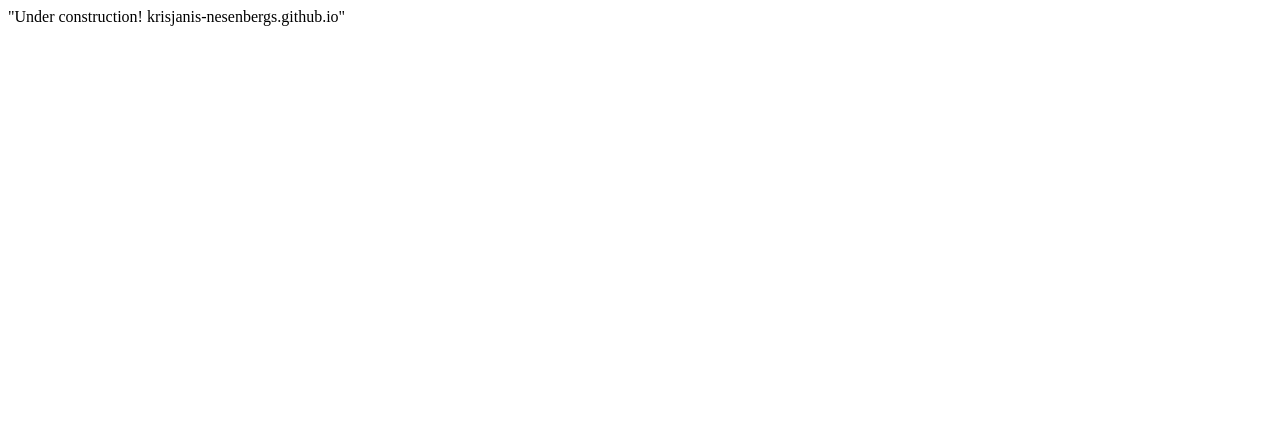
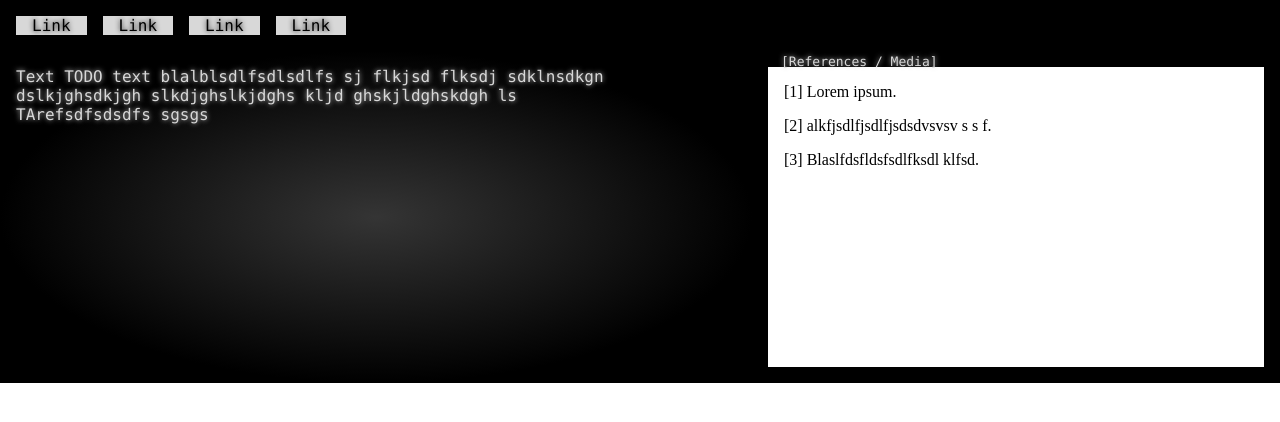
Before and after one commit to krisjanis-nesenbergs/krisjanis-nesenbergs.github.io, a plain HTML site: page index.html in a window 1280 px wide. Drawn offline with Linux system fonts and the light colour scheme.

Commit message:
Update documentation

```diff
--- a/index.html
+++ b/index.html
@@ -1 +1,141 @@
-"Under construction! krisjanis-nesenbergs.github.io"
+<!DOCTYPE HTML>
+
+<html>
+	<meta http-equiv="Content-Type" content="text/html; charset=UTF-8" />
+	<title>Krisjanis Nesenbergs - notes, projects, teaching, research</title>
+	<style>
+		body {
+			height:100%;
+			padding:0px;
+			margin:0px;
+
+
+		}
+		html {
+			height:100%;
+		}
+
+		/* Style the top navigation bar */
+		.navigation {
+			display: flex;
+			background-color: black;
+			padding-bottom:1em;
+			padding-right:1em;
+		}
+
+		.navigation > a {
+			background-color: #D8D8D8;
+			color: black;
+			text-decoration: none;
+			font-family: Consolas, monospace;
+			text-shadow: 0 0 5px #101010;
+			margin-top:1em;
+			margin-left:1em;
+			padding-left:1em;
+			padding-right:1em;
+		}
+
+		.main_container {
+		  display: flex;
+
+		}
+
+
+
+		.terminal {
+			font-size: medium;
+			color: #D8D8D8;
+			font-family: Consolas, monospace;
+			text-shadow: 0 0 5px #C8C8C8;
+			background-color: black;
+			background-image: radial-gradient(closest-side, rgba(70, 70, 70, 0.75), black 100%);
+			padding:1em;
+			flex:60%;
+			min-height: 300px;
+
+
+		}
+
+
+		/*body::after{
+			content: "";
+			position: absolute;
+			top: 0;
+			left: 0;
+			width: 100%;
+			height: 100%;
+			background: repeating-linear-gradient(
+		    	0deg,
+		    	rgba(0,0,0, 0.15),
+		    	rgba(0,0,0, 0.15) 1px,
+		    	transparent 1px,
+		    	transparent 2px
+		  	);
+		}*/
+
+		.preview {
+			background: white;
+			border:1em solid black;
+			flex:40%;
+			position:relative;
+			font-family:Serif;
+			display:flex;
+			flex-direction: column;
+			padding-bottom:1em;
+			padding-right:1em;
+		}
+
+		.preview > div {
+			margin-top:1em;
+			margin-left:1em;
+		}
+
+		.mini-title {
+			padding:0px;
+			margin:0px;
+			position:absolute;
+			top:-2em;
+			font-size: small;
+			color: #D8D8D8;
+			font-family: Consolas, monospace;
+			text-shadow: 0 0 5px #C8C8C8;
+
+
+		}
+
+		/* Responsive layout - when the screen is less than 700px wide, make the two columns stack on top of each other instead of next to each other */
+		@media screen and (max-width: 700px) {
+		  .main_container, .navigation {
+		    flex-direction: column;
+		  }
+		}
+
+
+	</style>
+<head>
+</head>
+<body>
+<div class="navigation">
+	<a href="#">Link</a>
+	<a href="#">Link</a>
+	<a href="#">Link</a>
+	<a href="#">Link</a>
+</div>
+<div class="main_container">
+	<div class="terminal">
+		Text TODO text blalblsdlfsdlsdlfs sj flkjsd flksdj sdklnsdkgn dslkjghsdkjgh slkdjghslkjdghs kljd ghskjldghskdgh ls
+		<br/>
+		TArefsdfsdsdfs
+		sgsgs
+	</div>
+  	<div class="preview">
+  		<div class="mini-title">[References / Media]</div>
+  		<div>[1] Lorem ipsum.</div>
+  		<div>[2] alkfjsdlfjsdlfjsdsdvsvsv s s f.</div>
+  		<div>[3] Blaslfdsfldsfsdlfksdl klfsd.</div>
+  	</div>
+</div>
+
+
+</body>
+</html>
```
Also changed, not shown: README.txt (deleted), 1 other file.
